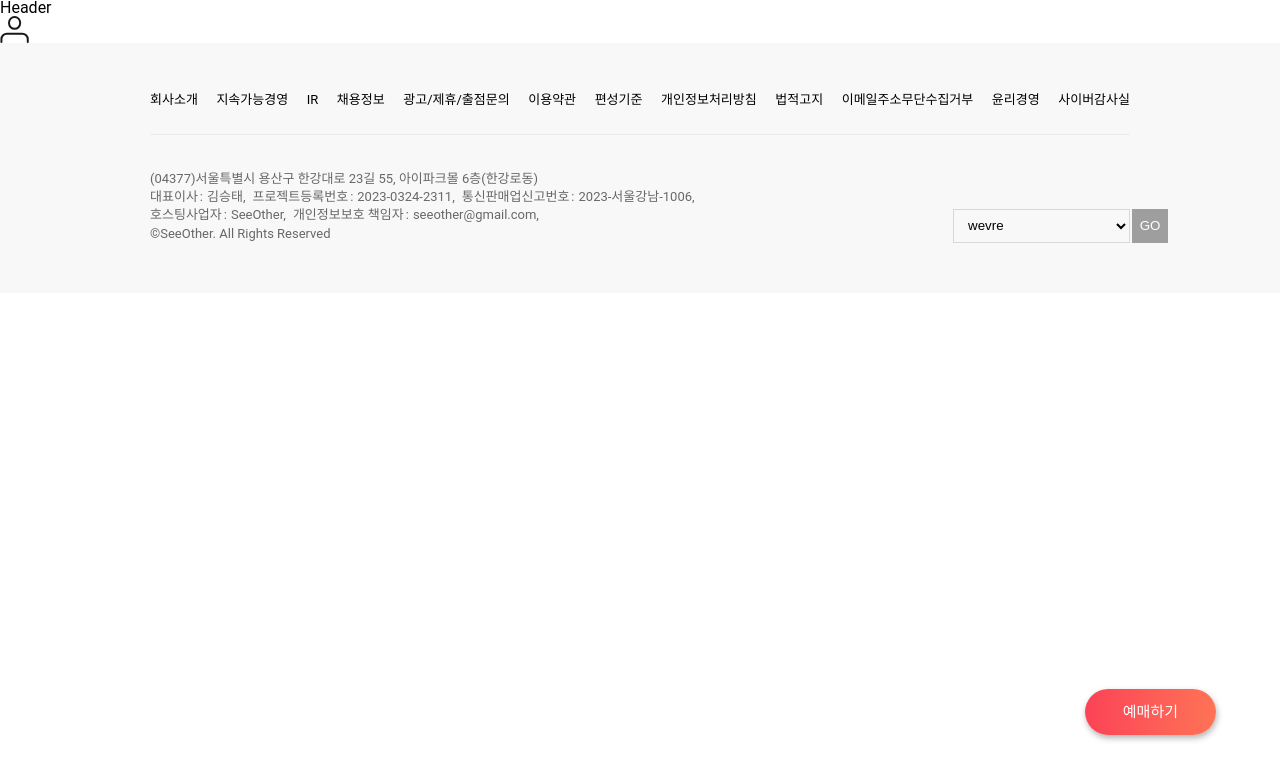
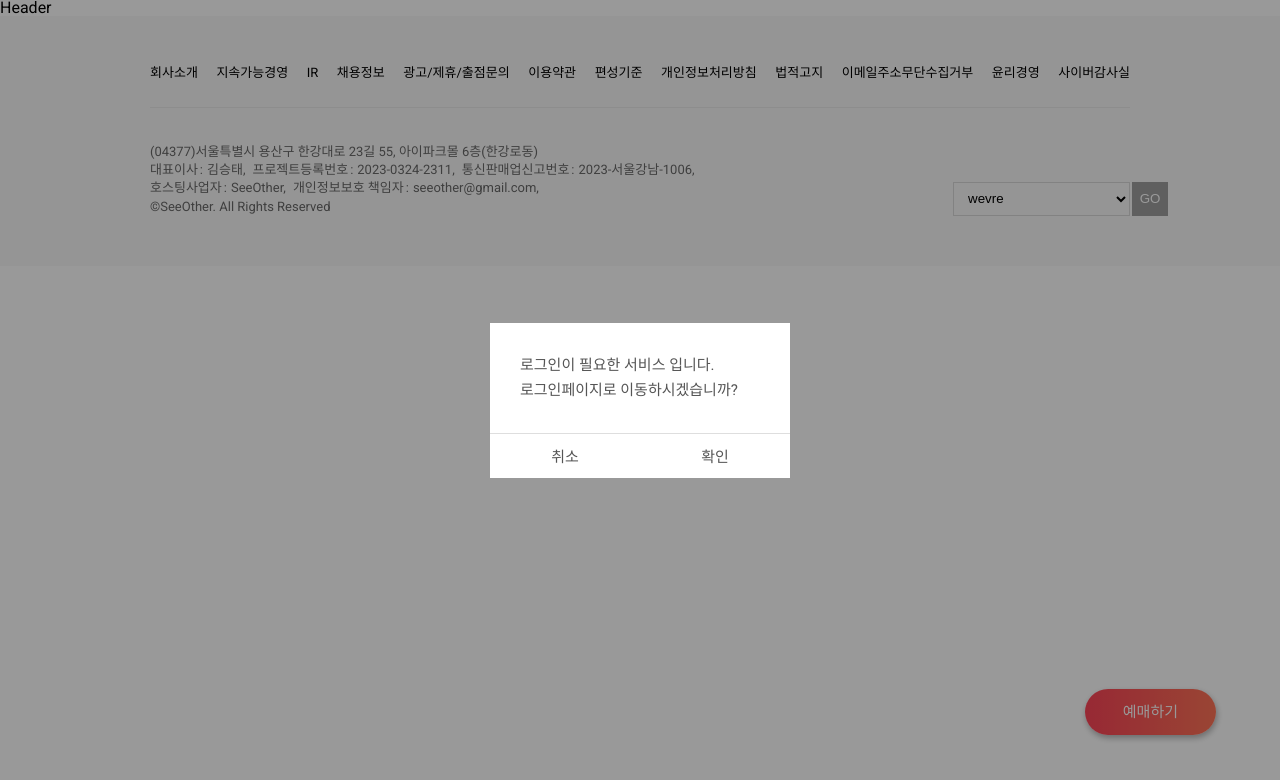
Before and after one commit to wecode-bootcamp-korea/43-2nd-See-Other-frontend, a React app: page / in a window 1280 px wide. Built offline with nearby package versions, Linux system fonts and the light colour scheme.

Commit message:
add : 모달 추가

```diff
--- a/public/index.html
+++ b/public/index.html
@@ -3,6 +3,11 @@
   <head>
     <meta charset="utf-8" />
     <link rel="icon" href="%PUBLIC_URL%/favicon.ico" />
+    <link
+      href="https://fonts.googleapis.com/css2?family=Lobster&family=Noto+Sans+KR:wght@500;700&family=Roboto:wght@400;500;700&display=swap"
+      rel="stylesheet"
+    />
+
     <meta name="viewport" content="width=device-width, initial-scale=1" />
     <meta name="theme-color" content="#000000" />
     <title>SeeOther</title>
--- /dev/null
+++ b/src/components/Modal/Modal.js
@@ -0,0 +1,84 @@
+import React from 'react';
+import styled from 'styled-components';
+import Common from '../../components/Common/Common';
+
+const Modal = props => {
+  const { ScreenOut } = Common;
+  const { title, contents, btnContents } = props;
+
+  return (
+    <CommLayer>
+      {/*
+       * 본문에의제목을
+       * 부모컴포넌트 title에넣어주시면 됩니다
+       */}
+      <ScreenOut>{title}</ScreenOut>
+      <InnerLayer>
+        {/*
+         * 본문에 나올 내용을
+         * 부모컴포넌트 contents에넣어주시면 됩니다
+         */}
+        <BodyLayer>{contents}</BodyLayer>
+        <FooterLayer>
+          {/*
+           * 버튼의 경우 부모 컴포넌트에
+           * 아래 예시처럼 넣어주시면 됩니다.
+           * btnContents={['취소', '확인']}
+           */}
+          {btnContents.map((value, index) => (
+            <BtnComm key={index} type="button">
+              {value}
+            </BtnComm>
+          ))}
+        </FooterLayer>
+      </InnerLayer>
+    </CommLayer>
+  );
+};
+
+const CommLayer = styled.div`
+  z-index: 11000;
+  display: flex;
+  align-items: center;
+  justify-content: center;
+  flex-direction: column;
+  overflow-y: auto;
+  overscroll-behavior-y: contain;
+  position: fixed;
+  inset: 0px;
+  background: rgba(0, 0, 0, 0.4);
+  -webkit-tap-highlight-color: rgba(0, 0, 0, 0);
+`;
+
+const InnerLayer = styled.div`
+  width: 300px;
+  background-color: #fff;
+  text-align: left;
+`;
+
+const BodyLayer = styled.div`
+  display: flex;
+  justify-content: center;
+  flex-direction: column;
+  padding: 15px 20px 15px 30px;
+  min-height: 80px;
+  font-size: 15px;
+  line-height: 25px;
+  color: #555;
+  white-space: pre-line;
+  word-break: break-all;
+`;
+
+const FooterLayer = styled.div`
+  display: flex;
+`;
+
+const BtnComm = styled.button`
+  width: 100%;
+  height: 45px;
+  font-size: 15px;
+  color: #555;
+  border-top: 1px solid #dedede;
+`;
+
+export default Modal;
--- a/src/pages/Main/Main.js
+++ b/src/pages/Main/Main.js
@@ -1,13 +1,13 @@
 import React from 'react';
-import Common from '../../components/Common/Common';
+import Modal from '../../components/Modal/Modal';
 
 const Main = () => {
-  const { IcoMovie } = Common;
-
   return (
-    <IcoMovie width="29px" height="27px" backgroundPosition="-100px 0">
-      dddd
-    </IcoMovie>
+    <Modal
+      title="로그인 팝업"
+      contents={`로그인이 필요한 서비스 입니다. \n 로그인페이지로 이동하시겠습니까?`}
+      btnContents={['취소', '확인']}
+    />
   );
 };
 
--- a/src/styles/GlobalStyle.js
+++ b/src/styles/GlobalStyle.js
@@ -3,13 +3,21 @@ import reset from 'styled-reset';
 
 const GlobalStyle = createGlobalStyle`
   ${reset}
-  @import url('https://fonts.googleapis.com/css2?family=Noto+Sans+KR:wght@400;500;700&family=Roboto:wght@400;500;700&display=swap');
 	html,
   body {
-  min-width: 1040px;
-  min-height: 100%;
-  font-family: 'Roboto', 'Noto Sans KR', sans-serif;
-}
+    min-width: 1040px;
+    min-height: 100%;
+    font-family: 'Roboto', 'Noto Sans KR', sans-serif;
+  }
+  button {
+    margin: 0;
+    padding: 0;
+    vertical-align: middle;
+    border: 0 none;
+    background-color: transparent;
+    cursor: pointer;
+  }
+
 `;
 
 export default GlobalStyle;
```
